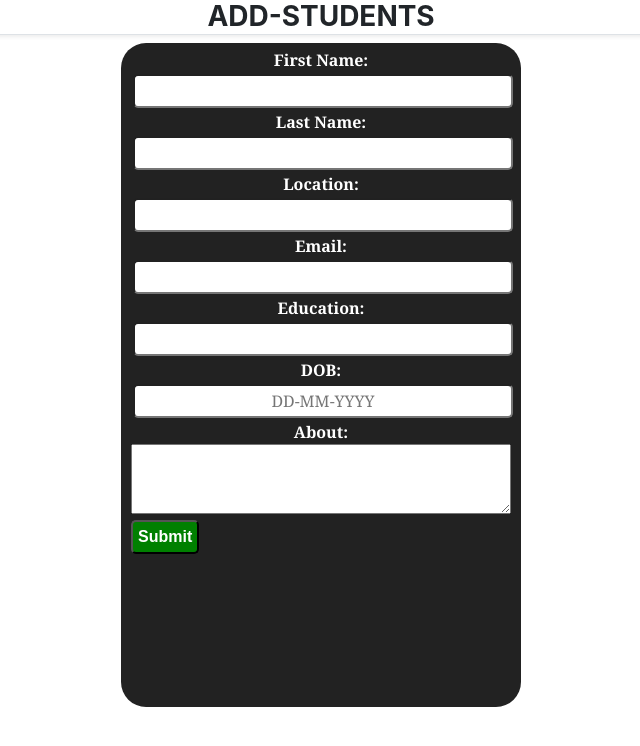
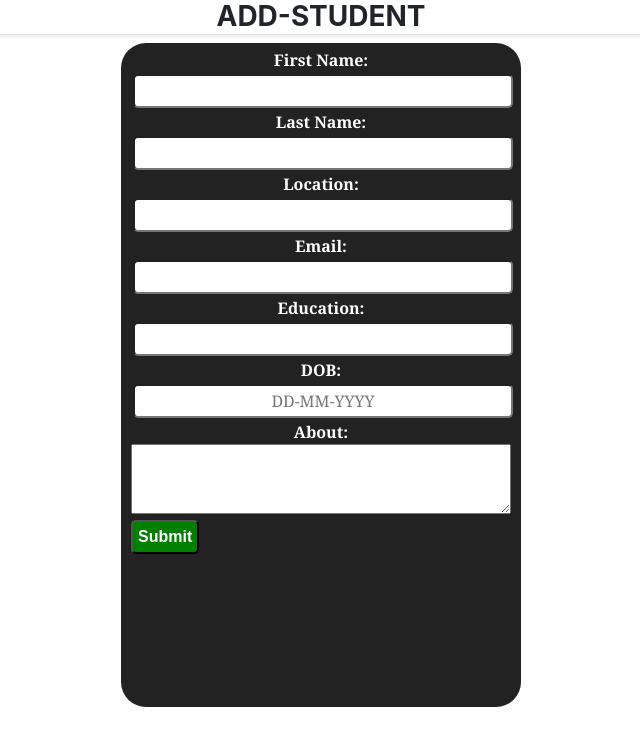
Before and after one commit to Pandi92/Student_app, a React (Create React App) app in the folder Frontend/student-app/: page /create in a window 1280 px wide. Shown: the top 746 px of the page, without its empty margins (319-959 px from the left). Built offline with nearby package versions, Linux system fonts and the light colour scheme.

Commit message:
Testing completed

```diff
--- a/Frontend/student-app/src/Components/create.js
+++ b/Frontend/student-app/src/Components/create.js
@@ -42,7 +42,7 @@ const Create = () => {
 
   return (
     <div>
-      <h3 className='text-center fw-bolder shadow-sm border-bottom'>ADD-STUDENTS</h3>
+      <h3 className='text-center fw-bolder shadow-sm border-bottom'>ADD-STUDENT</h3>
       <form onSubmit={handlesubmit} className='form'>
 
         <div>
--- a/Frontend/student-app/src/Components/view.js
+++ b/Frontend/student-app/src/Components/view.js
@@ -49,7 +49,7 @@ const View = () => {
 
     return (
         <div>
-            <h3 className='text-center fw-bolder shadow-sm border-bottom'>STUDENT CURD APPLICATIONS</h3>
+            <h3 className='text-center fw-bolder shadow-sm border-bottom'>STUDENT CRUD APPLICATIONS</h3>
             <input placeholder='Search Contacts' className='me-4 ms-1 rounded' onChange={(e) => setsearch(e.target.value)} />
             <button style={mystyle} onClick={Adddata}>Add Data</button>
             <table className='table text-center table-hover border mt-3'>
```
